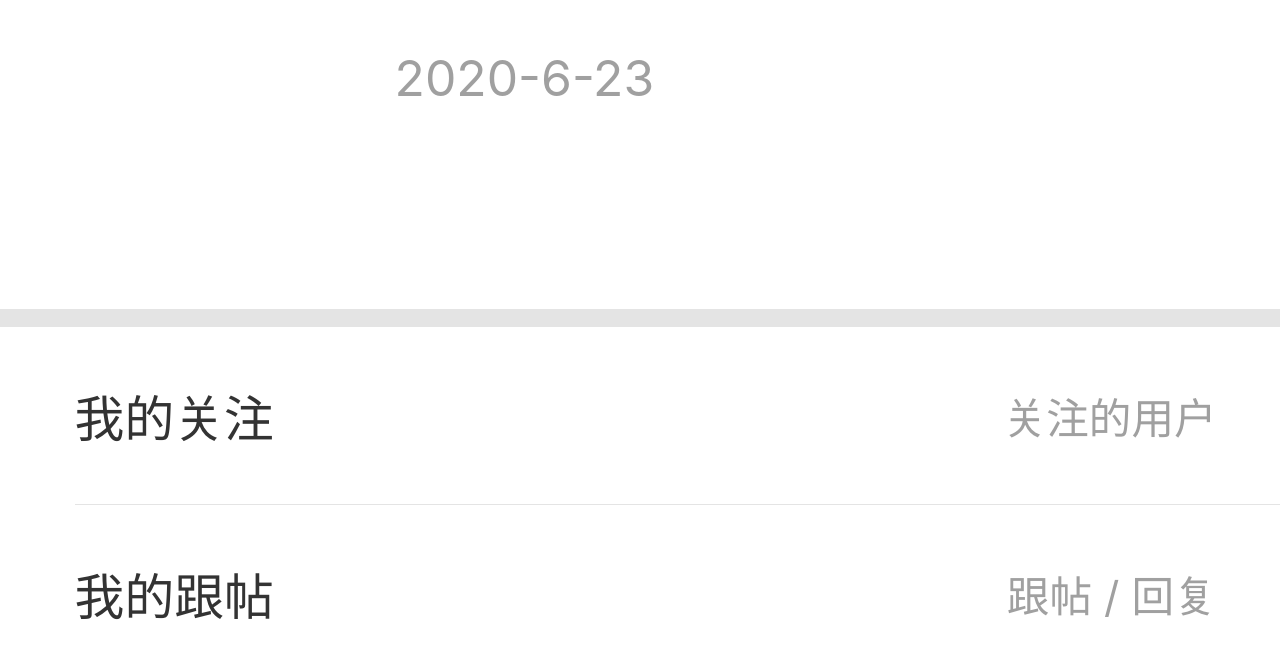
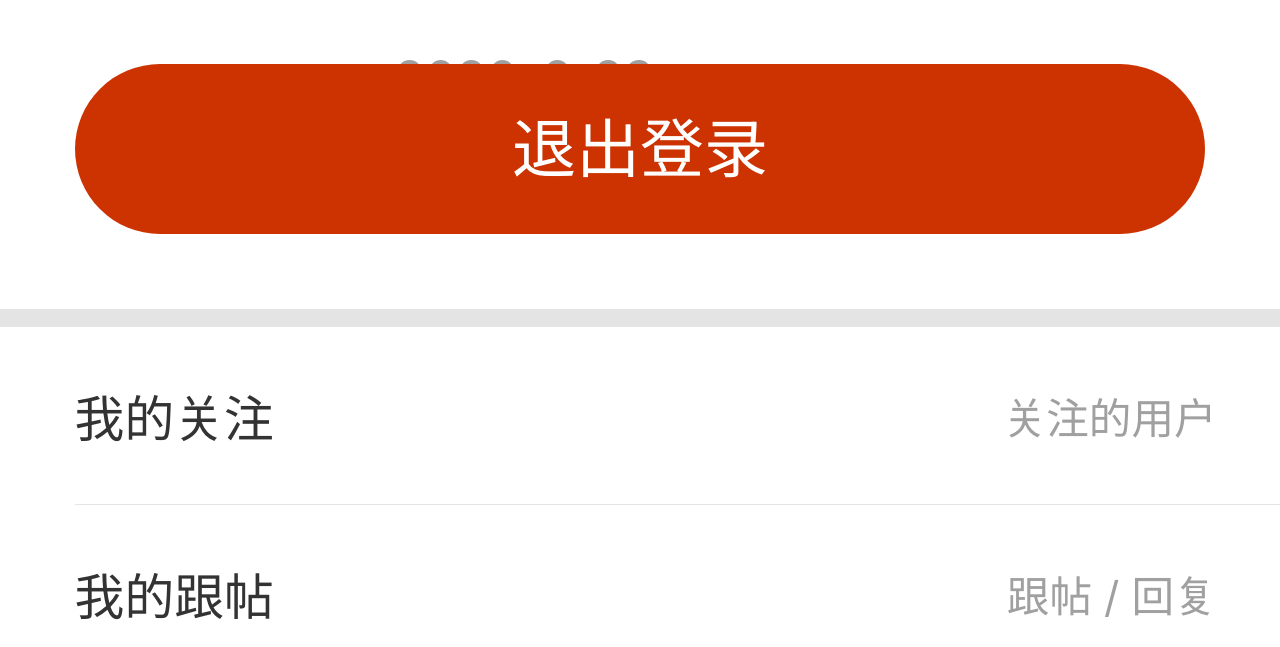
Before and after one commit to MrDing-web/news, a Vue app: page /#/personal in a window 1280 px wide. Shown: the part 153-800 px from the top of the page. Built offline with nearby package versions, Linux system fonts and the light colour scheme; no server answers; a small style sheet from the web is missing.

Commit message:
退出登录完成

```diff
--- a/src/components/AuthBtn.vue
+++ b/src/components/AuthBtn.vue
@@ -1,10 +1,10 @@
 <template>
-  <div class="loginBtn" :btnVal="btnVal">{{btnVal}}</div>
+  <div class="loginBtn" :btnVal="btnVal" :style="'backgroundColor:'+btnColor">{{btnVal}}</div>
 </template>
 
 <script>
 export default {
-  props:["btnVal"]
+  props:["btnVal","btnColor"]
 };
 </script>
 
@@ -12,7 +12,6 @@ export default {
 .loginBtn {
   width: 88.33vw;
   height: 13.33vw;
-  background-color: rgb(204, 51, 0);
   border-radius: 6.67vw;
   margin: 15.56vw auto;
   color: rgb(255, 255, 255);
--- a/src/views/Login.vue
+++ b/src/views/Login.vue
@@ -13,6 +13,7 @@
       errMsg="请输入合法的手机号！"
       @sendMsg="logMObilePhone"
       @checkInput="checkNum"
+      @keyup.native.enter="login"
     />
     <AuthPage
       placeholderText="密码"
@@ -23,8 +24,11 @@
       @checkInput="checkPwd"
       @keyup.native.enter="login"
     />
-    <AuthBtn btnVal="登录" @click.native="login" />
-  >
+    <AuthBtn
+    btnVal="登录"
+    @click.native="login"
+    btnColor="rgb(53, 73, 94)"
+    />
   </div>
 </template>
 
--- a/src/views/Register.vue
+++ b/src/views/Register.vue
@@ -30,7 +30,11 @@
     @sendMsg="regPwd"
     @checkInput="checkPwd"
     />
-    <AuthBtn btnVal="注册" @click.native="register"/>
+    <AuthBtn
+    btnVal="注册"
+    @click.native="register"
+    btnColor="rgb(53, 73, 94)"
+    />
   </div>
 </template>
 
--- a/src/views/personal/index.vue
+++ b/src/views/personal/index.vue
@@ -18,15 +18,24 @@
     <PersonalOpt myfocus="我的关注" focusper="关注的用户" />
     <PersonalOpt myfocus="我的跟帖" focusper="跟帖 / 回复" />
     <PersonalOpt myfocus="我的收藏" focusper="文章 / 视频" />
-    <PersonalOpt myfocus="设置" />
+    <PersonalOpt myfocus="设置" @click.native = "toEdit" />
+    <div class="logout">
+      <AuthBtn
+      btnVal="退出登录"
+      btnColor="rgb(204, 51, 0)"
+      @click.native="logout"
+      />
+    </div>
   </div>
 </template>
 
 <script>
 import PersonalOpt from "@/components/PersonalOpt.vue";
+import AuthBtn from "@/components/AuthBtn.vue";
 export default {
   components: {
-    PersonalOpt
+    PersonalOpt,
+    AuthBtn
   },
   data() {
     return {
@@ -49,7 +58,17 @@ export default {
       this.gender = data.gender;
       this.headImg = data.head_img;
       this.nickname = data.nickname;
-    });
+    })
+  },
+  methods:{
+    toEdit(){
+      this.$router.push({path:"/editinfo"});
+    },
+    logout(){
+      localStorage.removeItem("token");
+      localStorage.removeItem("userId");
+      this.$router.replace({path:"/login"})
+    }
   }
 };
 </script>
@@ -102,4 +121,10 @@ header {
   height: 1.39vw;
   background-color: rgb(228, 228, 228);
 }
+.logout{
+  // height: 100px;
+  width: 100vw;
+  position: absolute;
+  bottom: 16.67vw;
+}
 </style>
```
